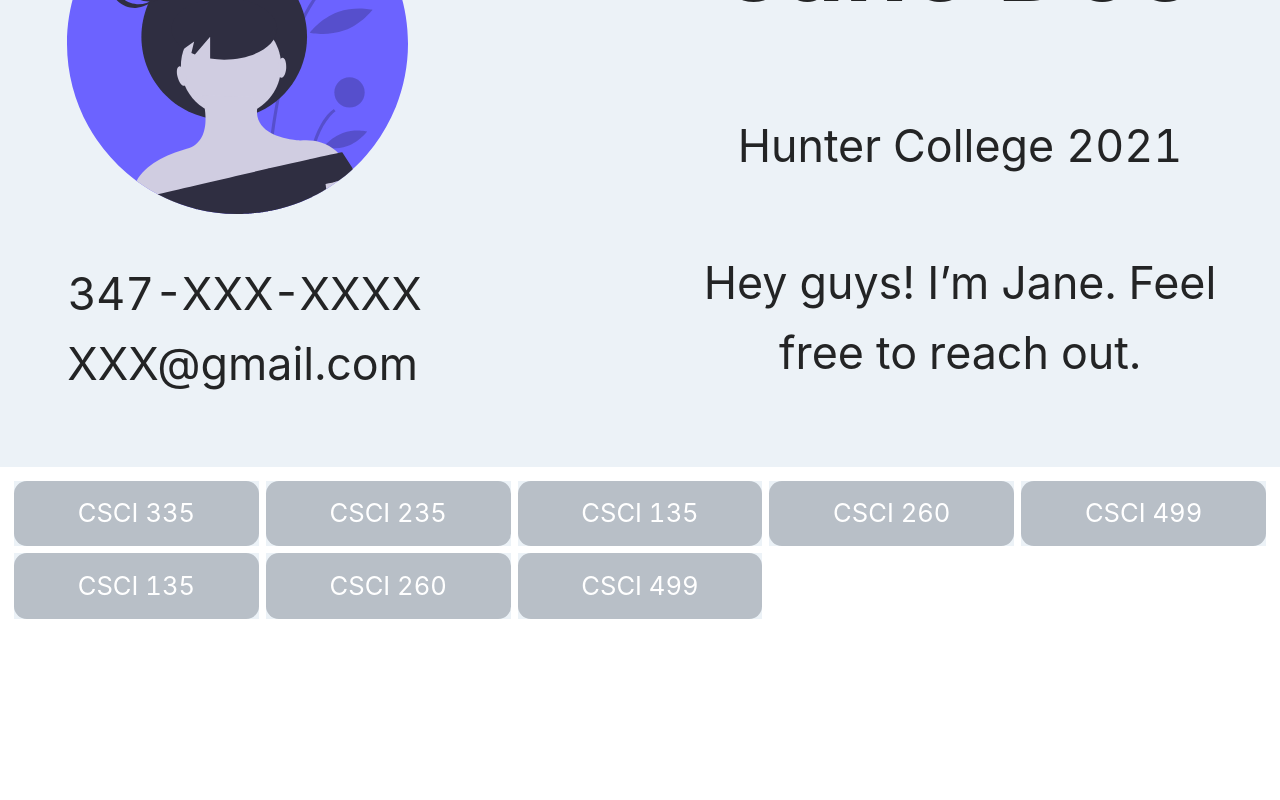
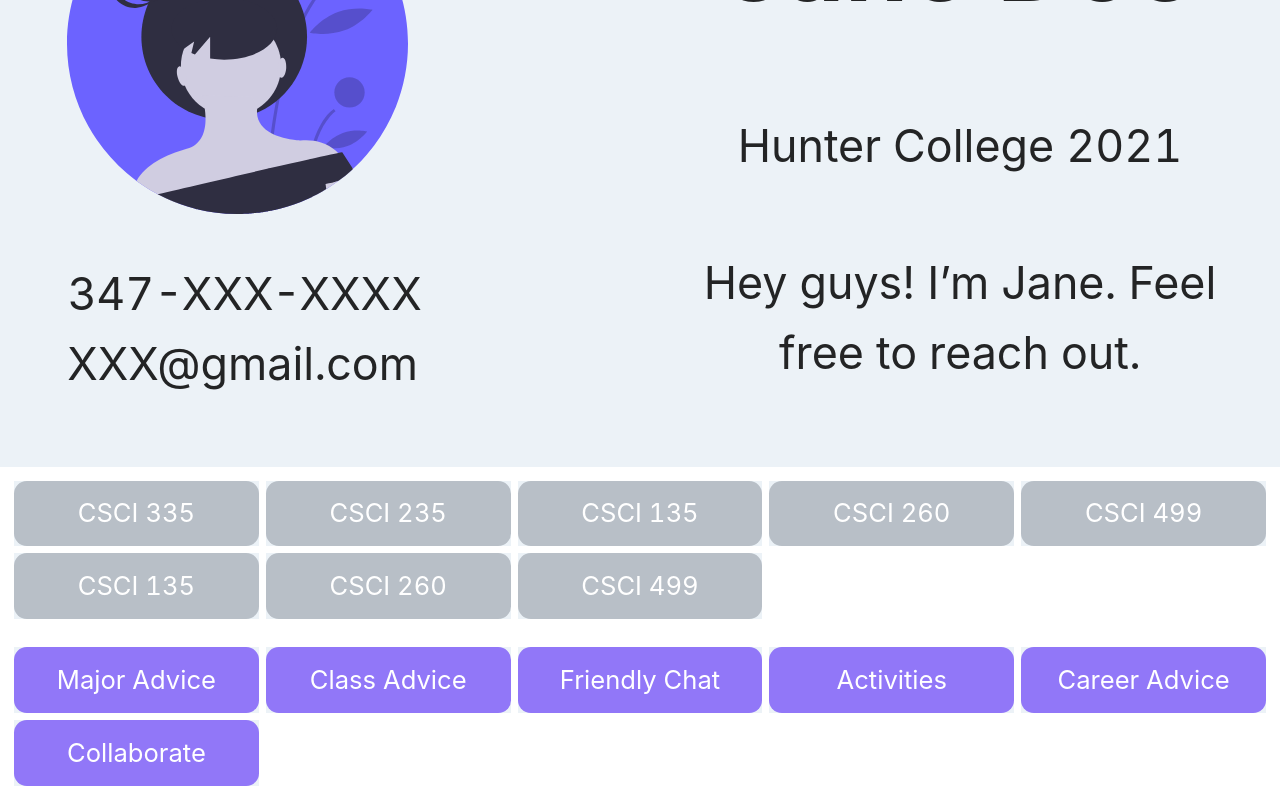
Before and after one commit to Maisa-ah/ctp-hackathon, a React (Create React App) app: page /profile in a window 1280 px wide. Shown: the part 309-1109 px from the top of the page. Before the commit the page ends 942 px from the top, so only its background shows below. Built offline with nearby package versions, Linux system fonts and the light colour scheme.

Commit message:
added serviceTag and added to profile

```diff
--- /dev/null
+++ b/src/components/ServiceTag.js
@@ -0,0 +1,14 @@
+import React from 'react';
+import './ServiceTag.scss';
+
+const ServiceTag = (props) =>{
+  return(
+    <div className="tag-container">
+      <div className="service-container">
+        {props.service}
+      </div>
+    </div>
+  );
+}
+
+export default ServiceTag;
--- /dev/null
+++ b/src/components/ServiceTag.scss
@@ -0,0 +1,11 @@
+@import '../themes.scss';
+.tag-container{
+  .service-container{
+    background: $purple;
+    padding: 0.5em;
+    border-radius: 0.5em;
+    text-align: center;
+    font-size: 2vw;
+    color: white;
+  }
+}
--- a/src/pages/Profile.js
+++ b/src/pages/Profile.js
@@ -3,6 +3,7 @@
 import profilePic from '../components/sampleProfile.svg';
 import TagContainer from '../components/TagContainer';
 import ClassTag from '../components/ClassTag';
+import ServiceTag from '../components/ServiceTag';
 
 function ProfilePage() {
   return (
@@ -27,6 +28,15 @@
         <ClassTag class="CSCI 499"/>
       </TagContainer>
 
+      <TagContainer>
+        <ServiceTag service="Major Advice"/>
+        <ServiceTag service="Class Advice"/>
+        <ServiceTag service="Friendly Chat"/>
+        <ServiceTag service="Activities"/>
+        <ServiceTag service="Career Advice"/>
+        <ServiceTag service="Collaborate"/>
+      </TagContainer>
+
     </div>
   );
 }
```
